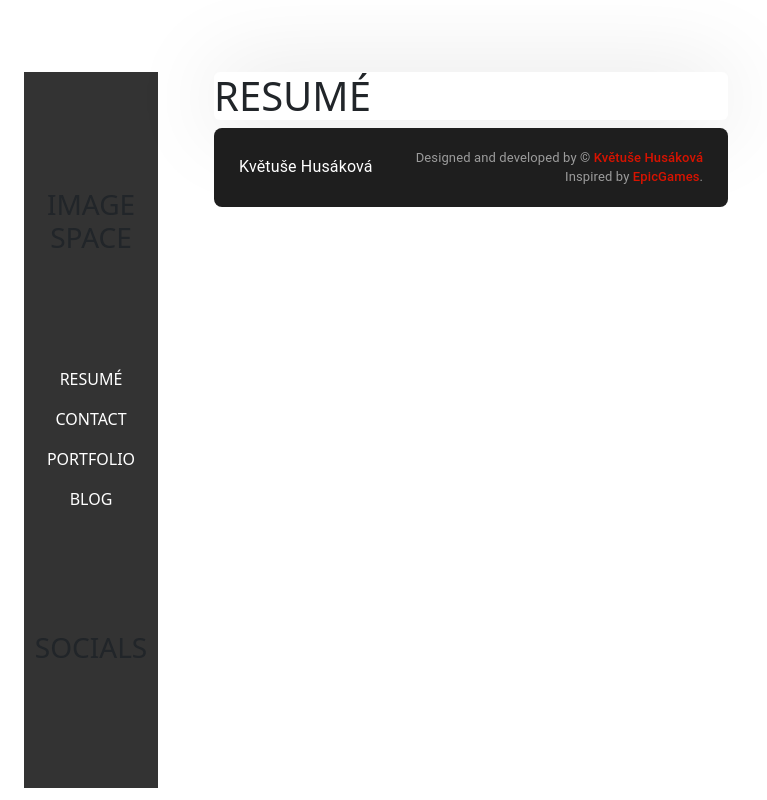
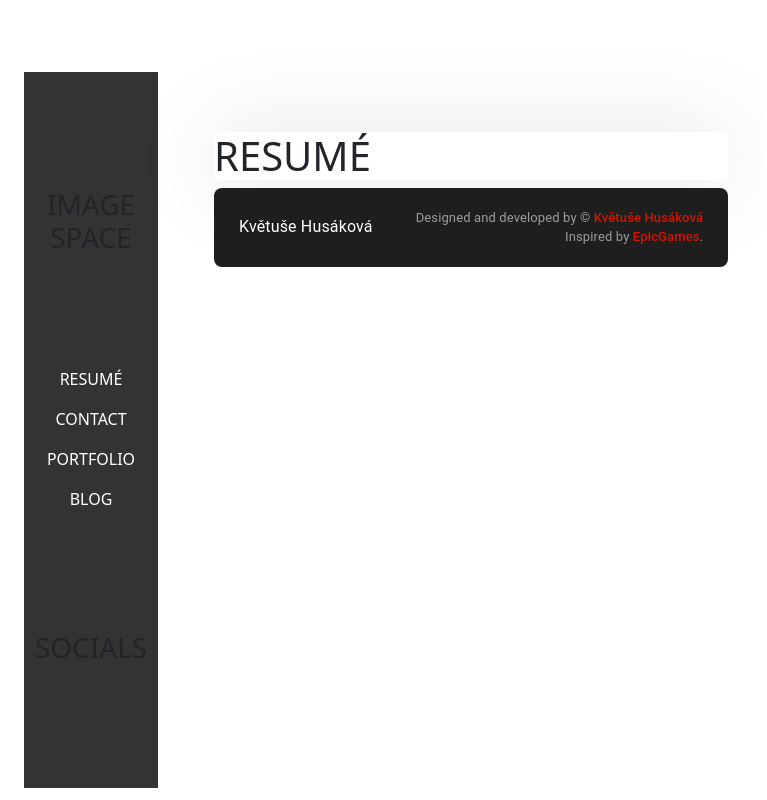
Before and after one commit to Yushikuni/Portfolio_TesingForAPIS, a React (Vite) app: page / in a window 1280 px wide. Shown: the whole page, without its empty margins (0-767 px from the left). Built offline with nearby package versions, Linux system fonts and the light colour scheme.

Commit message:
Update main div class - add top_60 into class name

```diff
--- a/src/App.jsx
+++ b/src/App.jsx
@@ -19,7 +19,7 @@ function App() {
                         <SideNav />
                     </Grid>
                     <Grid item xs>
-                        <main className='main-content container_shadow'>
+                        <main className='main-content container_shadow top_60'>
                             <Routes>
                                 <Route path="/" element={<Resume />} />
                                 <Route path="/contact" element={<Contact />} />
```
Also changed, not shown: src/components/ProfileImage/ProfileImage.jsx (added, +17 -0 lines), src/components/ProfileImage/ProfileImage.css (added).
